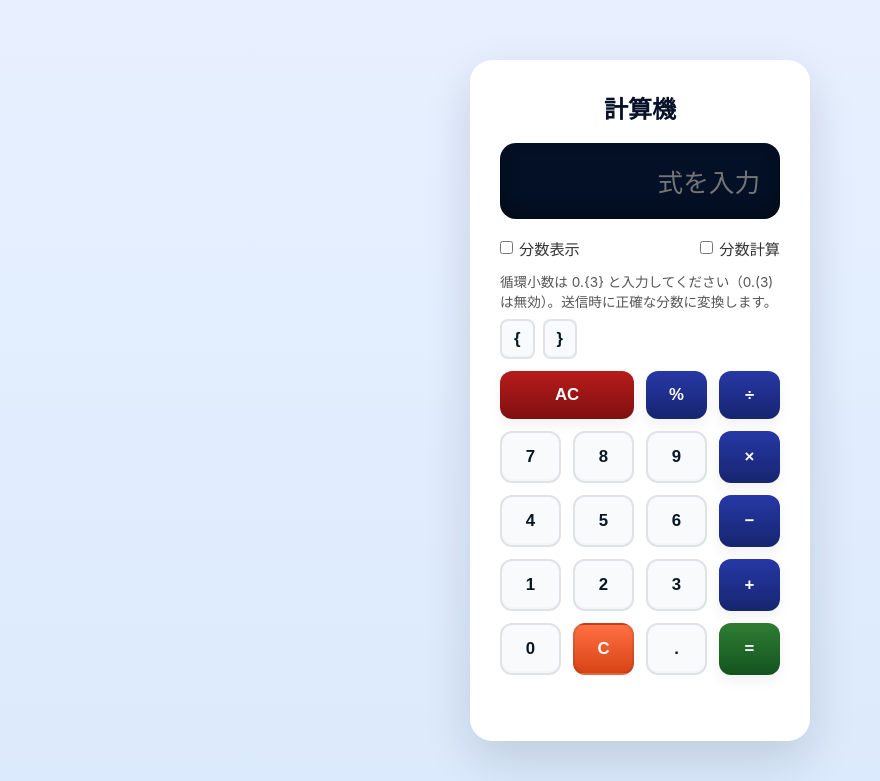
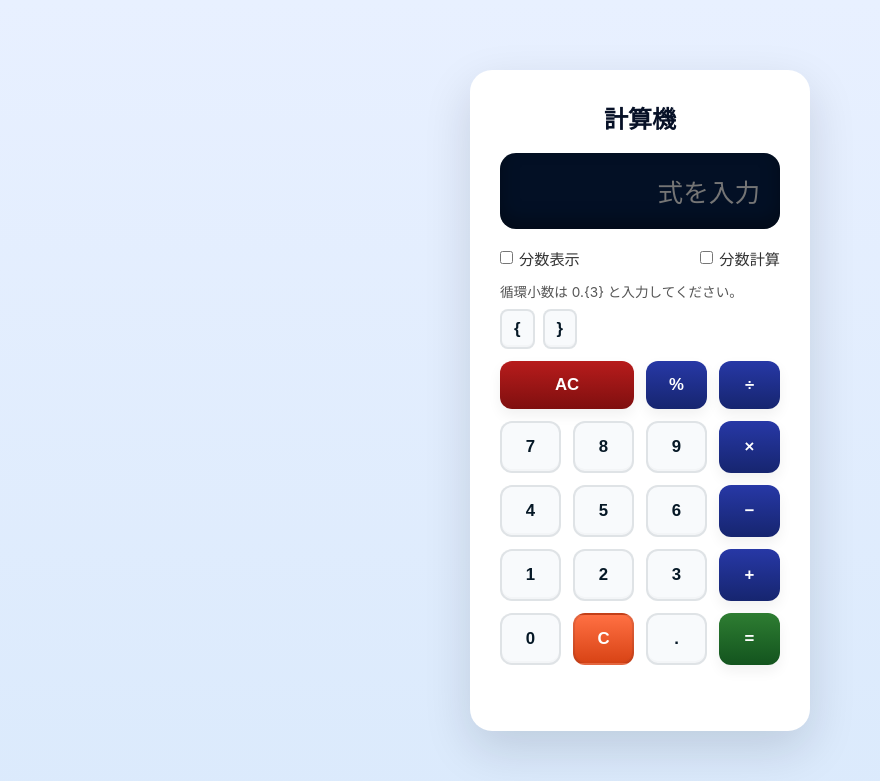
Before and after one commit to katoy/study-vipe-coding, a FastAPI app: page / in a window 1280 px wide. Shown: the top 781 px of the page, without its empty margins (0-880 px from the left). Run offline with FastAPI, Linux system fonts and the light colour scheme; some libraries are stand-ins or nearby versions.

Commit message:
UI: remove parenthesis note from repeating-decimal hint
Co-authored-by: Copilot <223556219+Copilot@users.noreply.github.com>

```diff
--- a/app/templates/index.html
+++ b/app/templates/index.html
@@ -45,7 +45,7 @@
         <input type="checkbox" name="bunsui_calc" id="bunsui_calc" {% if bunsui_calc %}checked{% endif %} /> 分数計算
       </label>
     </div>
-    <div style="font-size:0.85rem;color:#555;margin-bottom:8px;">循環小数は 0.{3} と入力してください（0.(3) は無効）。送信時に正確な分数に変換します。</div>
+    <div style="font-size:0.85rem;color:#555;margin-bottom:8px;">循環小数は 0.{3} と入力してください。</div>
     <div style="display:flex;gap:8px;margin-bottom:12px;">
       <button type="button" class="btn-num" onclick="appendToExpr('{')" style="padding:8px 12px;border-radius:8px;">{</button>
       <button type="button" class="btn-num" onclick="appendToExpr('}')" style="padding:8px 12px;border-radius:8px;">}</button>
```
